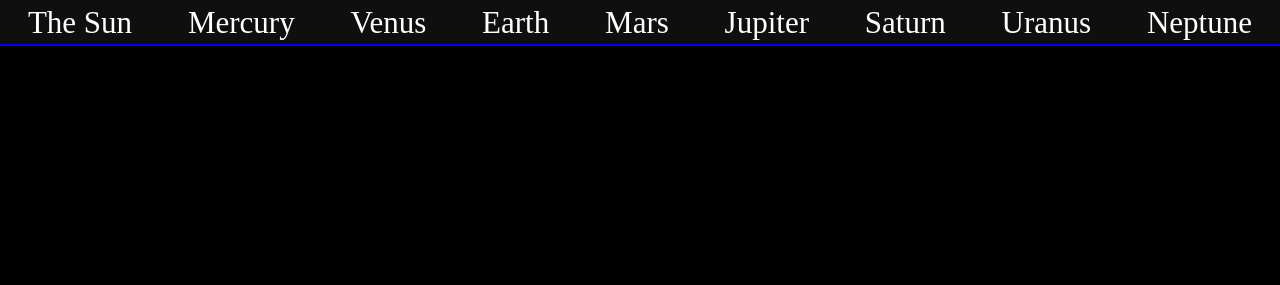
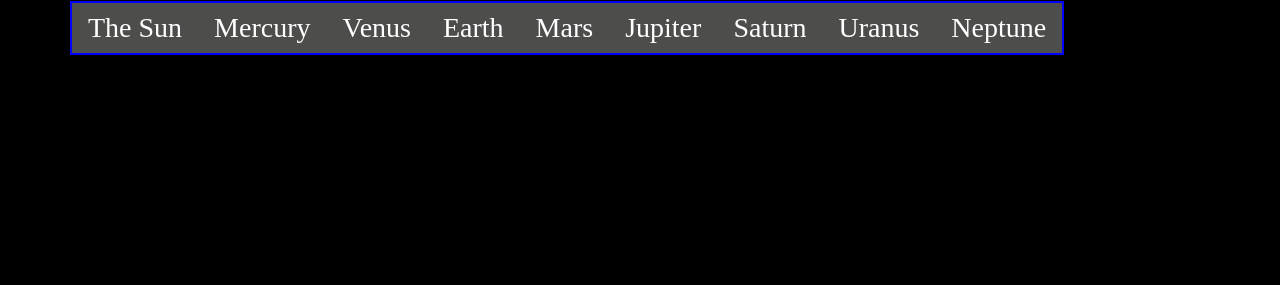
Before and after one commit to Phoenix314159/the-solar-system, a website: page index.html in a window 1280 px wide. Shown: the top 285 px of the page. Drawn offline with nearby package versions, Linux system fonts and the light colour scheme; some packages are replaced by stand-ins of ours; files that its build step writes are made by us from their sources.

Commit message:
7th commit

```diff
--- a/gulpfile.js
+++ b/gulpfile.js
@@ -6,7 +6,7 @@ let gulp = require('gulp')
     , cachebust = new CacheBuster()
     , print = require('gulp-print')
     , babel = require('gulp-babel')
-    , es2015 = require('babel-preset-es2015')
+    // , es2015 = require('babel-preset-es2015')
 
  // , uglify = require('gulp-uglify')
 
@@ -24,7 +24,7 @@ gulp.task('build-js', function () {
     return gulp.src('js/**/*.js')
         .pipe(sourcemaps.init())
         .pipe(print())
-        .pipe(babel({presets: ['es2015']}))
+        // .pipe(babel({presets: ['es2015']}))
         .pipe(concat('bundle.js'))
         // .pipe(uglify())
         .pipe(sourcemaps.write('./'))
--- a/index.html
+++ b/index.html
@@ -14,17 +14,39 @@
 		<link href="https://fonts.googleapis.com/css?family=Roboto" rel="stylesheet">
 	</head>
 	<body ng-controller="mainCtrl">
-		<ul ng-show="show2">
-			<li ng-class="{active: isActive('/sun')}"><a ui-sref="sun">The Sun</a></li>
-			<li ng-class="{active: isActive('/mercury')}"><a ui-sref="mercury">Mercury</a></li>
-			<li ng-class="{active: isActive('/venus')}"><a ui-sref="venus">Venus</a></li>
-			<li ng-class="{active: isActive('/earth')}"><a ui-sref="earth">Earth</a></li>
-			<li ng-class="{active: isActive('/mars')}"><a ui-sref="mars">Mars</a></li>
-			<li ng-class="{active: isActive('/jupiter')}"><a ui-sref="jupiter">Jupiter</a></li>
-			<li ng-class="{active: isActive('/saturn')}"><a ui-sref="saturn">Saturn</a></li>
-			<li ng-class="{active: isActive('/uranus')}"><a ui-sref="uranus">Uranus</a></li>
-			<li ng-class="{active: isActive('/neptune')}"><a ui-sref="neptune">Neptune</a></li>
-		</ul>
+		<nav ng-show="show2" class="navbar  navbar-dark black">
+			<div class="container">
+				<ul class="navbar-nav">
+					<li class="nav-item" ng-class="{active: isActive('/sun')}">
+						<a class="nav-link animated pulse" ui-sref="sun"><span>The Sun</span></a>
+					</li>
+					<li class="nav-item" ng-class="{active: isActive('/mercury')}">
+						<a class="nav-link" ui-sref="mercury">Mercury</a>
+					</li>
+					<li class="nav-item" ng-class="{active: isActive('/venus')}">
+						<a class="nav-link" ui-sref="venus">Venus</a>
+					</li>
+					<li class="nav-item" ng-class="{active: isActive('/earth')}">
+						<a class="nav-link" ui-sref="earth">Earth</a>
+					</li>
+					<li class="nav-item" ng-class="{active: isActive('/mars')}">
+						<a class="nav-link" ui-sref="mars">Mars</a>
+					</li>
+					<li class="nav-item" ng-class="{active: isActive('/jupiter')}">
+						<a class="nav-link" ui-sref="jupiter">Jupiter</a>
+					</li>
+					<li class="nav-item" ng-class="{active: isActive('/saturn')}">
+						<a class="nav-link" ui-sref="saturn">Saturn</a>
+					</li>
+					<li class="nav-item" ng-class="{active: isActive('/uranus')}">
+						<a class="nav-link" ui-sref="uranus">Uranus</a>
+					</li>
+					<li class="nav-item" ng-class="{active: isActive('/neptune')}">
+						<a class="nav-link" ui-sref="neptune">Neptune</a>
+					</li>
+				</ul>
+			</div>
+		</nav>
 		<ui-view></ui-view>
 		<astronaut ng-click="show2=!show2"></astronaut>
 		<script src="https://ajax.googleapis.com/ajax/libs/angularjs/1.6.3/angular.js"></script>
--- a/package.json
+++ b/package.json
@@ -18,7 +18,7 @@
     "gulp-print": "^2.0.1",
     "gulp-sass": "^2.3.2",
     "gulp-scss": "^1.4.0",
-    "gulp-sourcemaps": "^2.5.1",
+    "gulp-sourcemaps": "^2.6.0",
     "gulp-uglify": "^2.1.2",
     "planet-facts": "^0.1.0",
     "uglify": "^0.1.5"
--- a/styles/styles.css
+++ b/styles/styles.css
@@ -10,37 +10,30 @@ body {
 
 ul {
     list-style-type: none;
-    margin: 0;
+    margin:0;
     padding: 0;
-    background-color: #0f0f0f;
-    display: flex;
-    justify-content: space-around;
-    border-bottom: solid 2px blue;
+    background-color: #4d4d4c;
+    border: solid 2px blue;
 
 }
 
 li {
-    display: inline;
-    font-size: 31px;
-    font-family: FontAwesome, bold;
+    font-size: 2em;
+    font-family: "Malgun Gothic Semilight";
+
 }
 
 li a {
-    display: inline;
-    color: white;
-    text-align: center;
     padding: 14px 16px;
     text-decoration: none;
-
 }
 
 li a:hover {
-    background-color: #BBDEFB;
+    background-color: #8a1a00;
 }
 
 .active {
-    color: #990000;
-    font-size: 33px;
+    font-size: 2.5em;
     text-decoration: underline;
 }
 
@@ -49,3 +42,6 @@ li a:hover {
     -ms-transform: scale(1.3);
     transform: scale(1.3);
 }
+nav{
+    width:100vw;
+}
```
Also changed, not shown: dist/js/bundle.js, dist/styles.css, 2 other files.
